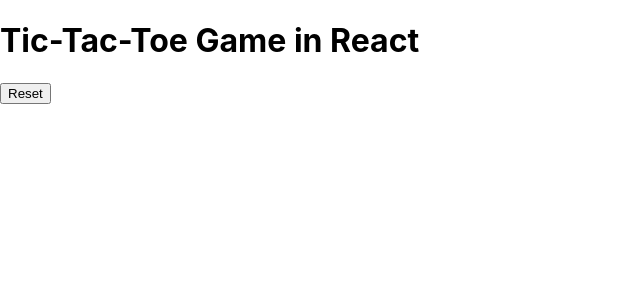
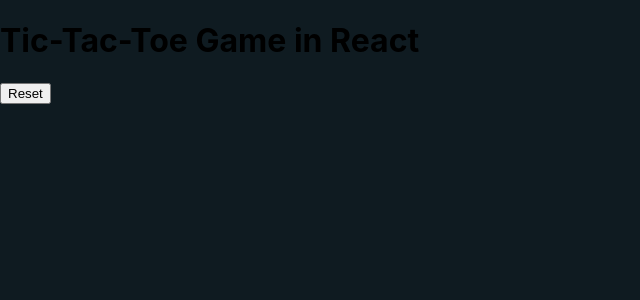
Before and after one commit to Vishal-080/Tic-Tac-Toe-Game, a React (Create React App) app: page / in a window 1280 px wide. Shown: the top 300 px of the page, without its empty margins (0-640 px from the left). Built offline with nearby package versions, Linux system fonts and the light colour scheme.

Commit message:
CSS updated

```diff
--- a/src/App.css
+++ b/src/App.css
@@ -1,5 +1,6 @@
 .App {
   text-align: center;
+
 }
 
 .App-logo {
--- a/src/App.js
+++ b/src/App.js
@@ -3,7 +3,7 @@
 
 function App() {
   return (
-   <div>
+   <div >
     <TicTacToe/>
    </div>
   );
--- a/src/index.css
+++ b/src/index.css
@@ -5,6 +5,7 @@
     sans-serif;
   -webkit-font-smoothing: antialiased;
   -moz-osx-font-smoothing: grayscale;
+  background-color: #0f1b21;
 }
 
 code {
```
